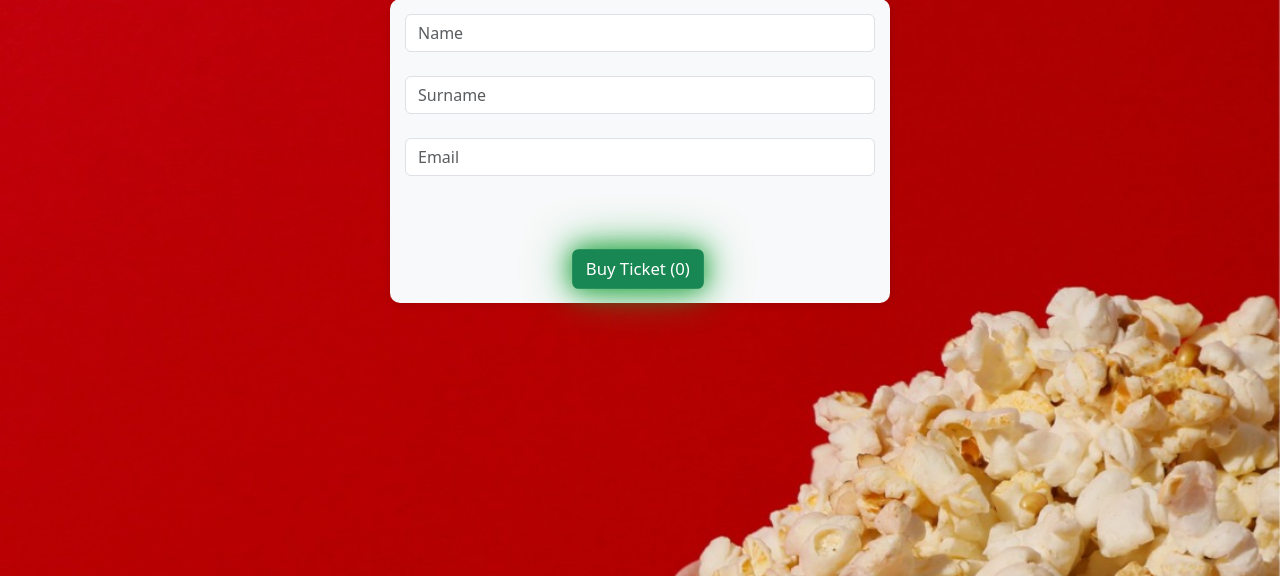
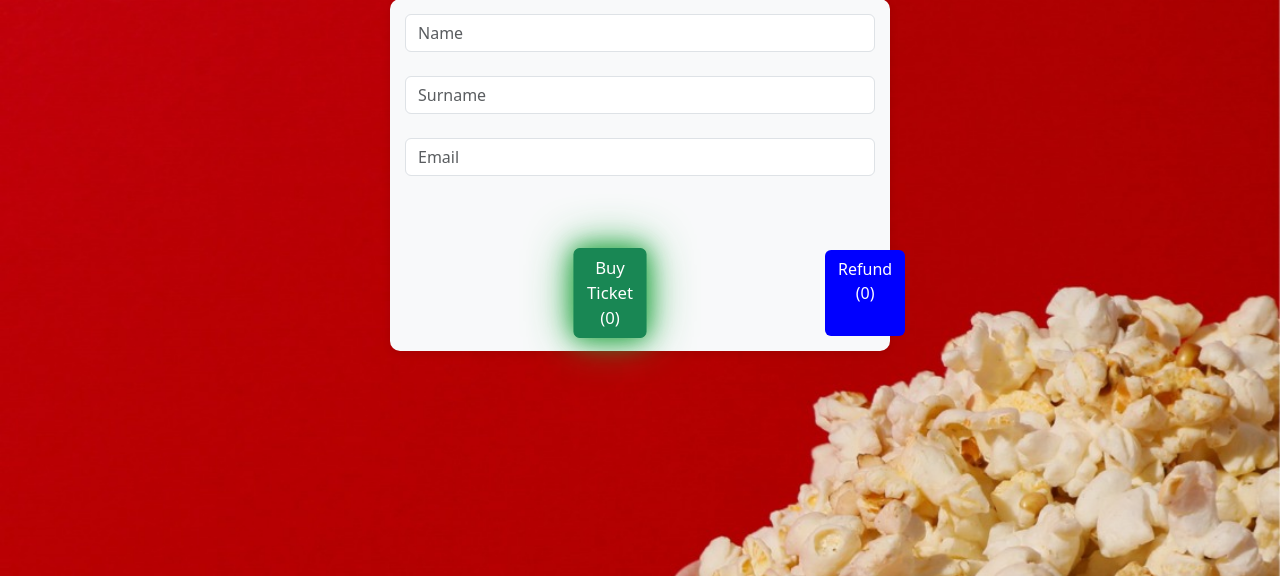
Before and after one commit to ThabangLedwaba84/Ticket-System, a Flask app: page /dashboard in a window 1280 px wide. Shown: the part 197-773 px from the top of the page. Run offline with Flask 3, Linux system fonts and the light colour scheme.

Commit message:
Update dashboard.html

```diff
--- a/templates/dashboard.html
+++ b/templates/dashboard.html
@@ -126,6 +126,13 @@
     background-color: darkred;
 }
 
+.btn-refund{
+  background-color: blue;
+  color: white;
+  margin-top: 50px;
+  margin-left: 170px;
+  text-decoration: none;
+}
 body{
 
 
@@ -146,22 +153,19 @@ body{
     <input name="surname" class="form-control" placeholder="Surname" required><br>
     <input name="email" class="form-control" placeholder="Email" required><br>
 
-    <a href="#" onclick="openTicketPopup()" class="btn btn-success">
+    <div style="display: flex; gap: 10px;">
+       <a href="#" class="btn btn-success">
         Buy Ticket ({{ tickets|length }})
     </a>
+       <a href="#" class="btn btn-refund">
+        Refund ({{ tickets|length }})
+    </a>
+
+    </div>
+
 </form>
 
 
-<!-- POPUP MODAL -->
-<div id="ticketPopup" class="popup">
-    <div class="popup-content">
-        <h3>How many tickets?</h3>
-        <input type="number" id="ticketCount" min="1" value="1" class="form-control">
-        <br>
-        <button onclick="submitTickets()" class="btn btn-primary">Buy</button>
-        <button onclick="closeTicketPopup()" class="btn btn-danger">Cancel</button>
-    </div>
-</div>
 
 
 
```
